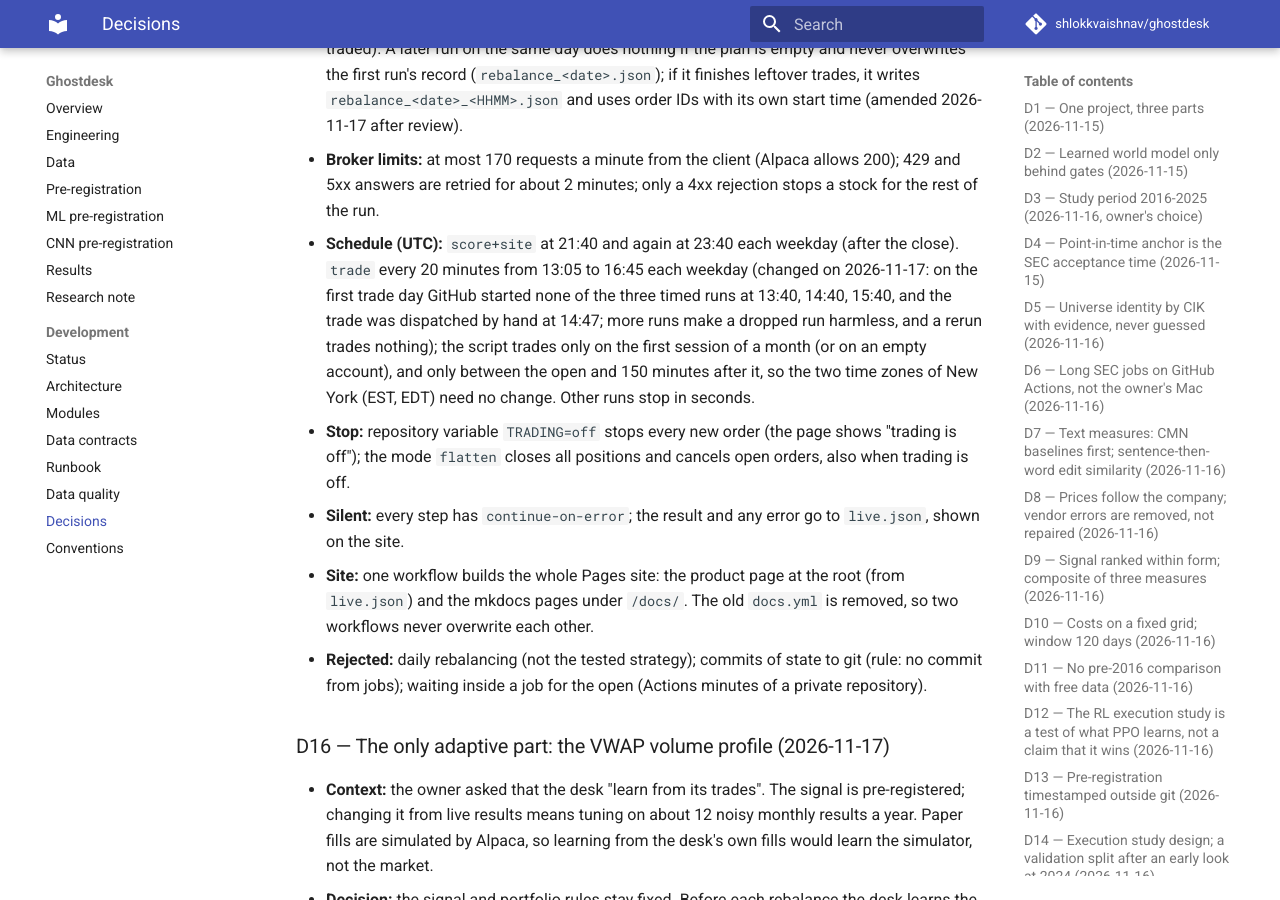
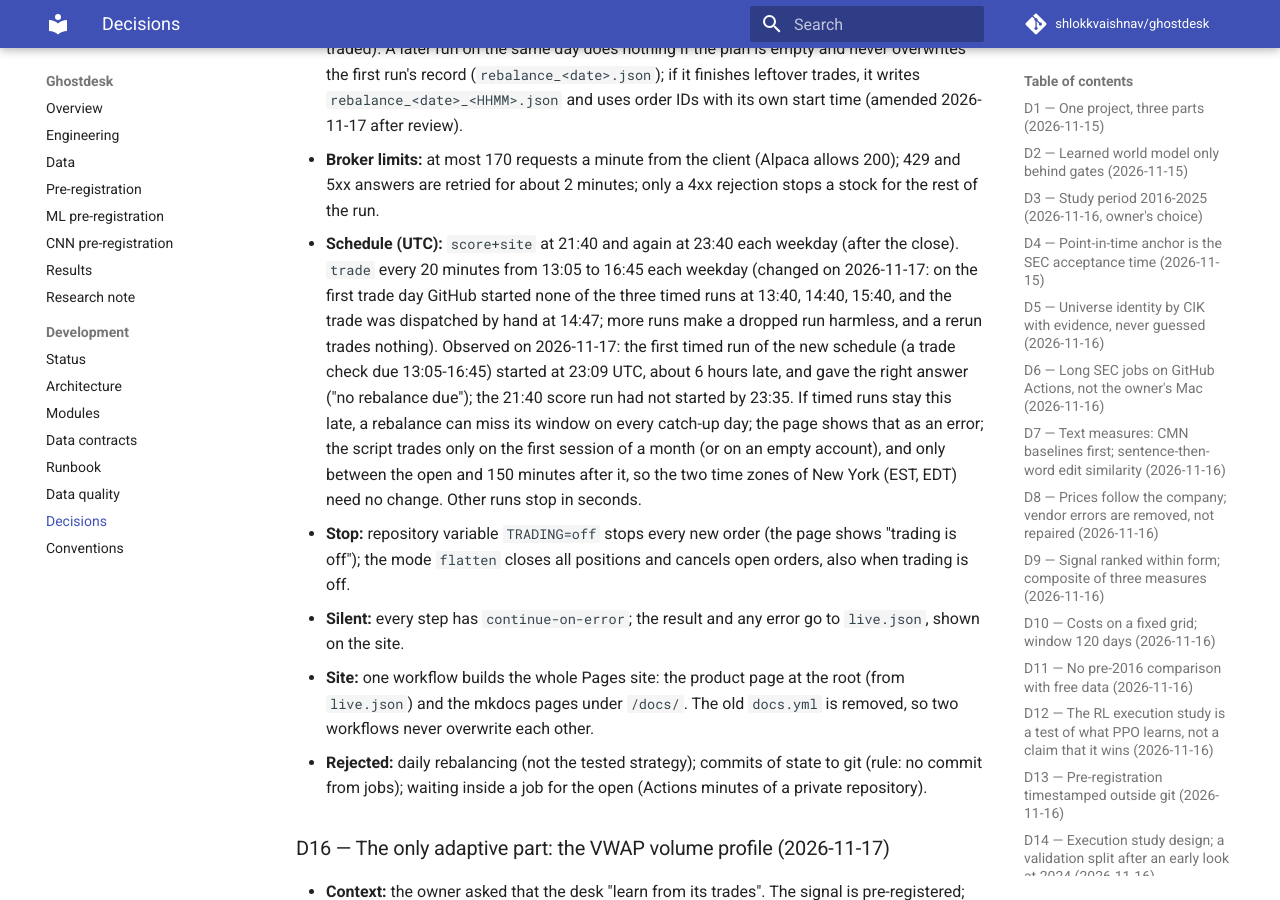
Before and after one commit to shlokkvaishnav/ghostdesk, an MkDocs documentation site: the page built from docs/dev/decisions.md, in a window 1280 px wide and 900 px high, scrolled down 4671 px. Built offline with MkDocs 1.6.1 and Material for MkDocs 9.7.7, drawn with Linux system fonts in a browser that asks for light colours; comment, search, counter and statistics services are not loaded.

Commit message:
Record the first timed run: about 6 hours late

```diff
--- a/docs/dev/decisions.md
+++ b/docs/dev/decisions.md
@@ -130,7 +130,10 @@ the decision of an old entry — add a new entry that replaces it.
 - **Schedule (UTC):** `score+site` at 21:40 and again at 23:40 each weekday (after the close). `trade` every 20
   minutes from 13:05 to 16:45 each weekday (changed on 2026-11-17: on the first trade day GitHub started none of
   the three timed runs at 13:40, 14:40, 15:40, and the trade was dispatched by hand at 14:47; more runs make a
-  dropped run harmless, and a rerun trades nothing);
+  dropped run harmless, and a rerun trades nothing). Observed on 2026-11-17: the first timed run of the new
+  schedule (a trade check due 13:05-16:45) started at 23:09 UTC, about 6 hours late, and gave the right answer
+  ("no rebalance due"); the 21:40 score run had not started by 23:35. If timed runs stay this late, a rebalance
+  can miss its window on every catch-up day; the page shows that as an error;
   the script trades only on the first session of a month (or on an empty account), and only between the open and
   150 minutes after it, so the two time zones of New York (EST, EDT) need no change. Other runs stop in seconds.
 - **Stop:** repository variable `TRADING=off` stops every new order (the page shows "trading is off"); the mode
```
Also changed, not shown: docs/dev/status.md (+1 -0 lines).
